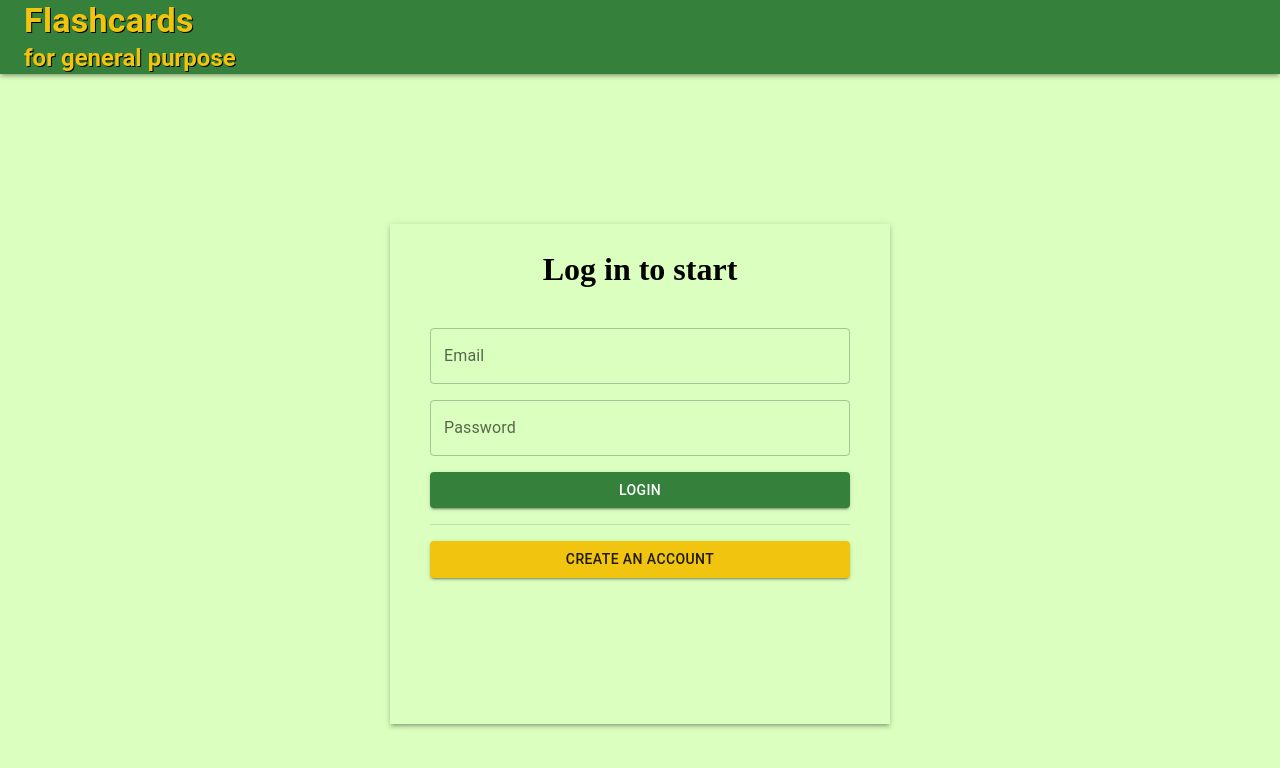
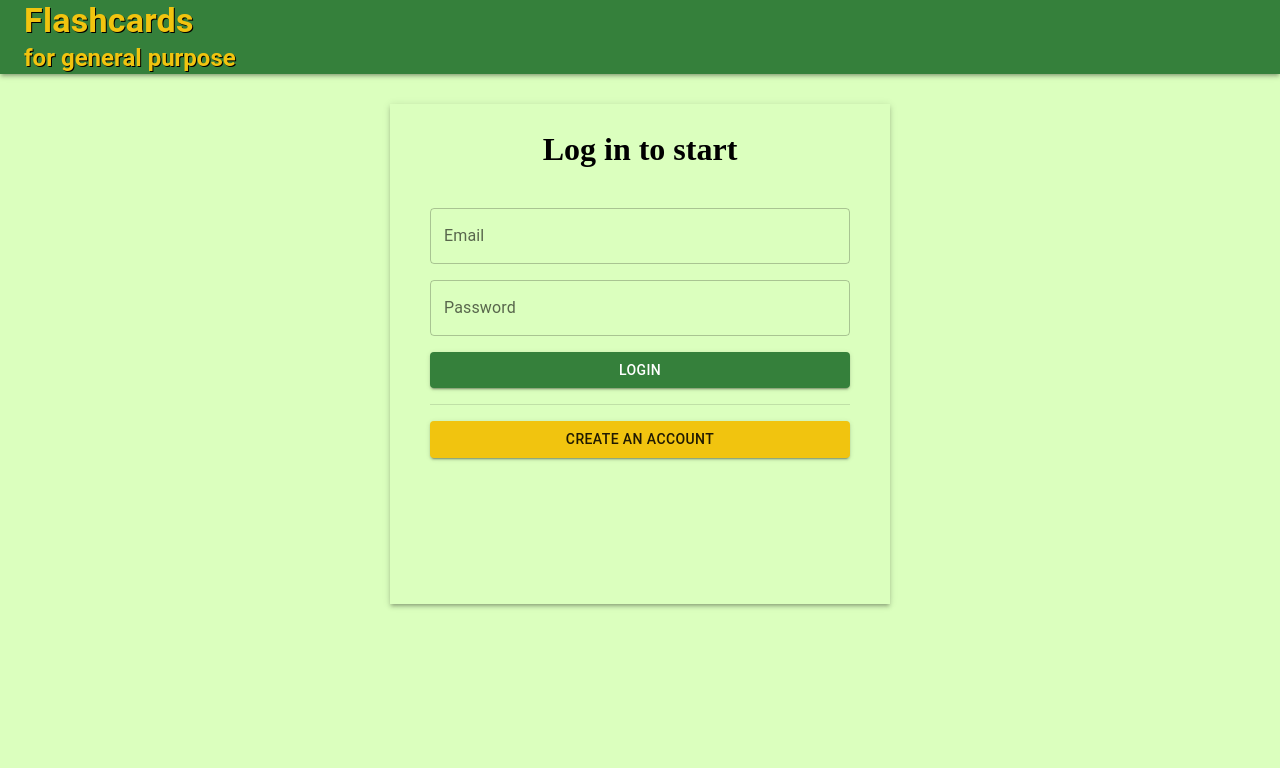
Before and after one commit to kamils224/GeneralFlashcards, a React (Create React App) app in the folder frontend/main_app/: page /login in a window 1280 px wide. Shown: the top 768 px of the page. Built offline with nearby package versions, Linux system fonts and the light colour scheme.

Commit message:
Fix min height

```diff
--- a/frontend/main_app/src/views/login/login.tsx
+++ b/frontend/main_app/src/views/login/login.tsx
@@ -19,7 +19,7 @@ export const LoginView = () => {
       direction="column"
       alignItems="center"
       justifyContent="center"
-      style={{minHeight: "100vh"}}>
+      style={{minHeight: "70vh"}}>
       <Box alignItems="center" justifyContent="center" sx={{
         backgroundColor: Colors.backgroundSecondary,
         minWidth: {md: 500, xs: "100%"},
```
